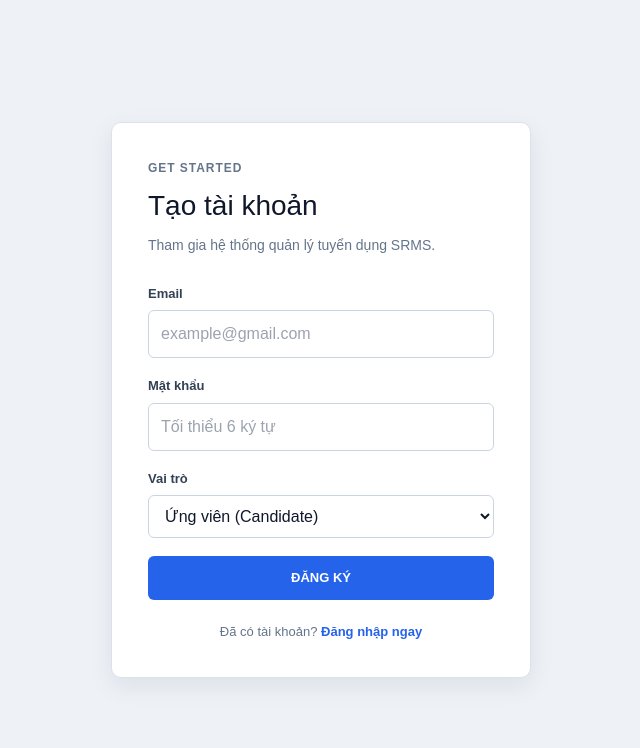
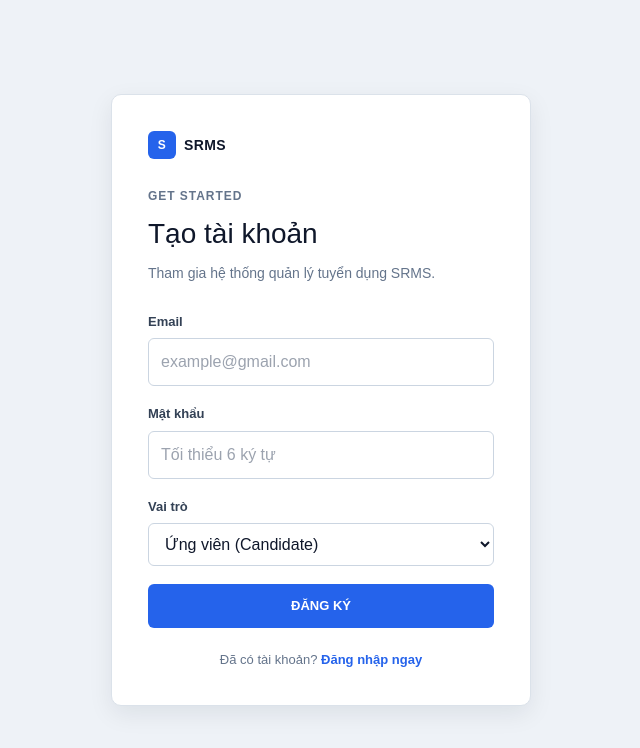
Before and after one commit to vunhatcr7/SRMS, a React (Vite) app in the folder frontend/: page /register in a window 1280 px wide. Shown: the top 748 px of the page, without its empty margins (319-959 px from the left). Built offline with nearby package versions, Linux system fonts and the light colour scheme; no server answers.

Commit message:
feat: unify frontend auth pages

```diff
--- /dev/null
+++ b/frontend/src/components/Layouts/AuthLayout.tsx
@@ -0,0 +1,25 @@
+import type { ReactNode } from 'react';
+
+interface AuthLayoutProps {
+  eyebrow: string;
+  title: string;
+  description: string;
+  children: ReactNode;
+}
+
+export default function AuthLayout({ eyebrow, title, description, children }: AuthLayoutProps) {
+  return (
+    <main className="auth-page">
+      <section className="auth-panel" aria-labelledby="auth-title">
+        <div className="mb-7 flex items-center gap-2 text-sm font-extrabold tracking-wide text-slate-900">
+          <span className="grid h-7 w-7 place-items-center rounded-md bg-blue-600 text-xs text-white">S</span>
+          <span>SRMS</span>
+        </div>
+        <p className="auth-kicker">{eyebrow}</p>
+        <h1 id="auth-title" className="auth-title">{title}</h1>
+        <p className="auth-subtitle">{description}</p>
+        {children}
+      </section>
+    </main>
+  );
+}
--- a/frontend/src/pages/Auth/Login.tsx
+++ b/frontend/src/pages/Auth/Login.tsx
@@ -1,6 +1,7 @@
 import React, { useState } from 'react';
 import { useNavigate } from 'react-router-dom';
 import api from '../../api/axios';
+import AuthLayout from '../../components/Layouts/AuthLayout';
 
 interface UserInfo {
   id: string;
@@ -38,14 +39,13 @@ export default function Login() {
   };
 
   return (
-    <div className="auth-page">
-      <div className="auth-panel">
+    <AuthLayout
+      eyebrow="Recruitment management"
+      title="Đăng nhập SRMS"
+      description="Quản lý tuyển dụng và tìm kiếm cơ hội phù hợp."
+    >
         {!user ? (
           <form onSubmit={handleLogin}>
-            <p className="auth-kicker">Recruitment management</p>
-            <h2 className="auth-title">Đăng nhập SRMS</h2>
-            <p className="auth-subtitle">Quản lý tuyển dụng và tìm kiếm cơ hội phù hợp.</p>
-
             <div className="form-field">
               <label htmlFor="login-email">Email</label>
               <input id="login-email" type="email" value={email} onChange={(e) => setEmail(e.target.value)} required placeholder="recruiter@fpt.com" />
@@ -83,7 +83,6 @@ export default function Login() {
             {message}
           </div>
         )}
-      </div>
-    </div>
+    </AuthLayout>
   );
 }
--- a/frontend/src/pages/Auth/Register.tsx
+++ b/frontend/src/pages/Auth/Register.tsx
@@ -1,6 +1,7 @@
 import React, { useState } from 'react';
 import { useNavigate } from 'react-router-dom';
 import api from '../../api/axios';
+import AuthLayout from '../../components/Layouts/AuthLayout';
 
 export default function Register() {
   const [email, setEmail] = useState('');
@@ -29,13 +30,12 @@ export default function Register() {
   };
 
   return (
-    <div className="auth-page">
-      <div className="auth-panel">
+    <AuthLayout
+      eyebrow="Get started"
+      title="Tạo tài khoản"
+      description="Tham gia hệ thống quản lý tuyển dụng SRMS."
+    >
         <form onSubmit={handleRegister}>
-          <p className="auth-kicker">Get started</p>
-          <h2 className="auth-title">Tạo tài khoản</h2>
-          <p className="auth-subtitle">Tham gia hệ thống quản lý tuyển dụng SRMS.</p>
-
           <div className="form-field">
             <label htmlFor="register-email">Email</label>
             <input id="register-email" type="email" value={email} onChange={(e) => setEmail(e.target.value)} required placeholder="example@gmail.com" />
@@ -68,7 +68,6 @@ export default function Register() {
             {message}
           </div>
         )}
-      </div>
-    </div>
+    </AuthLayout>
   );
 }
```
